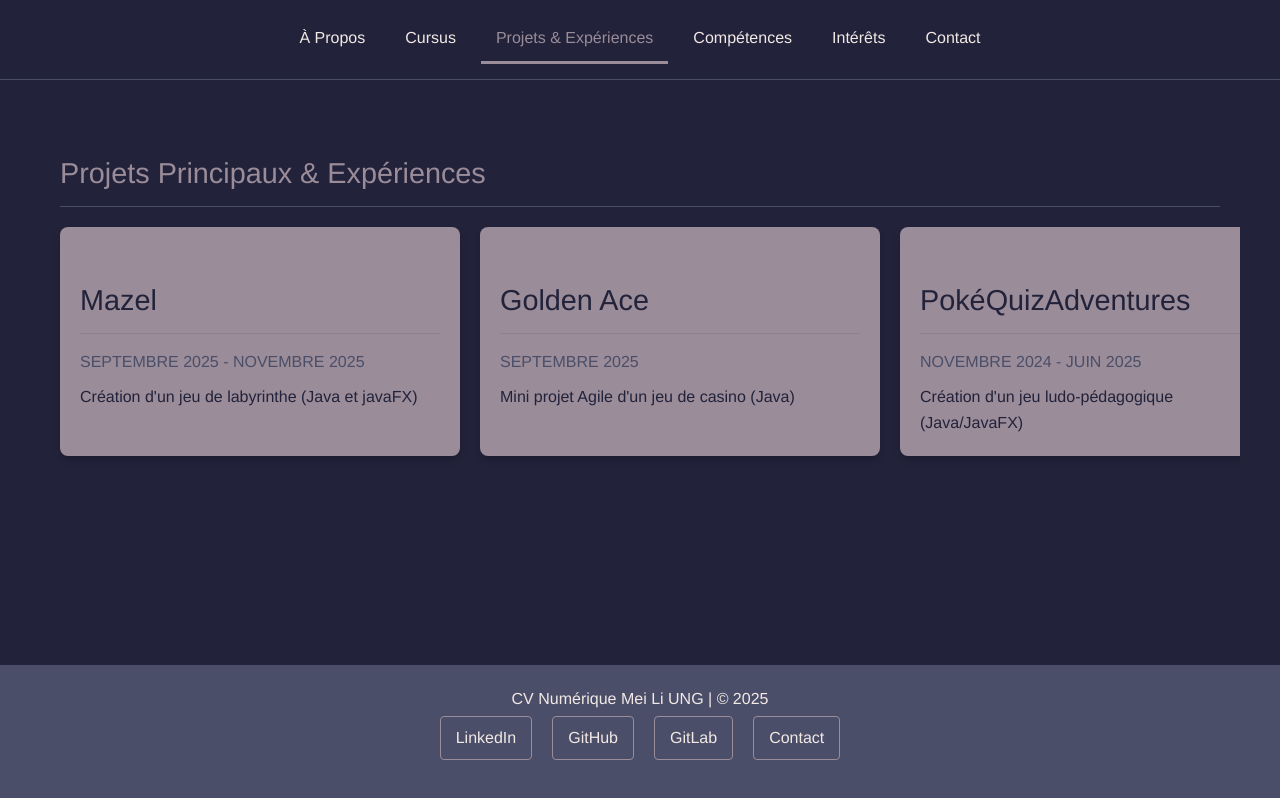
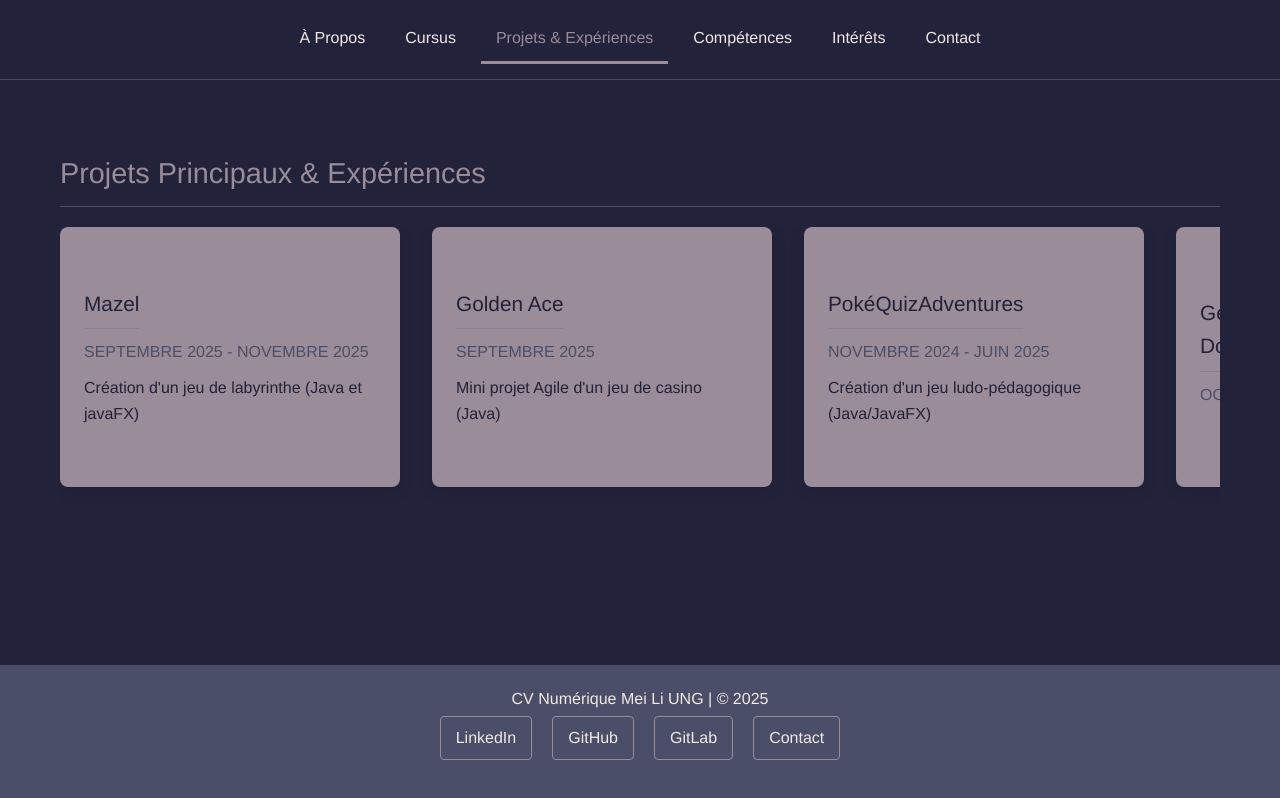
Before and after one commit to M3i-li/Portfolio, a plain HTML site: page html/experiences.html in a window 1280 px wide. Drawn offline with Linux system fonts and the light colour scheme.

Commit message:
ajout de style

```diff
--- a/css/style-caroussel.css
+++ b/css/style-caroussel.css
@@ -1,12 +1,17 @@
-
+/* Responsive carousel container */
 .carousel {
     display: flex;
+    flex-wrap: nowrap;
+    overflow-x: auto;
+    overflow-y: hidden;
     scroll-snap-type: x mandatory;
-    padding-bottom: 20px;
+    gap: 32px;
     width: 100%;
+    min-height: 340px;
+    box-sizing: border-box;
+    padding-bottom: 32px;
 }
 
-/* Cache la barre de défilement par défaut pour une meilleure esthétique (sur WebKit/Chrome/Safari) */
 .carousel::-webkit-scrollbar {
     height: 8px;
 }
@@ -18,6 +23,75 @@
     background: var(--space-indigo);
 }
 
+.flip-card {
+    flex: 0 0 340px;
+    height: 260px;
+    perspective: 1000px;
+    cursor: pointer;
+    scroll-snap-align: start;
+    max-width: 90vw;
+}
+
+.flip-card-inner {
+    position: relative;
+    width: 100%;
+    height: 100%;
+    transition: transform 0.6s cubic-bezier(.4,2,.3,1);
+    transform-style: preserve-3d;
+}
+
+.flip-card:active .flip-card-inner,
+.flip-card:focus .flip-card-inner,
+.flip-card.flipped .flip-card-inner {
+    transform: rotateY(180deg);
+}
+
+.flip-card-front, .flip-card-back {
+    position: absolute;
+    width: 100%;
+    height: 100%;
+    backface-visibility: hidden;
+    border-radius: 8px;
+    box-shadow: 0 4px 16px rgba(0,0,0,0.12);
+    background: var(--lilac-ash);
+    color: var(--space-indigo);
+    display: flex;
+    flex-direction: column;
+    justify-content: center;
+    align-items: flex-start;
+    padding: 24px;
+}
+
+.flip-card-back {
+    transform: rotateY(180deg);
+    background: var(--dusty-grape);
+    color: var(--parchment);
+}
+
+.flip-card h2 {
+    margin-top: 0;
+    font-size: 1.3em;
+    color: var(--space-indigo);
+    border-bottom: 1px solid rgba(34, 34, 59, 0.1);
+    padding-bottom: 8px;
+    margin-bottom: 10px;
+}
+
+.flip-card .date-range {
+    color: var(--dusty-grape);
+    font-weight: 500;
+    margin-bottom: 10px;
+}
+
+.flip-card-back h3 {
+    color: var(--parchment);
+    margin-bottom: 10px;
+}
+
+.flip-card-back ul {
+    color: var(--parchment);
+    margin-left: 18px;
+}
 
 .project-caroussel {
     flex-shrink: 0;
--- a/css/style.css
+++ b/css/style.css
@@ -46,7 +46,7 @@ main {
 
 .page-content, .about-text-section {
     padding: 0 20px;
-    overflow-x: hidden;
+    overflow-x: visible;
 }
 
 
--- a/html/experiences.html
+++ b/html/experiences.html
@@ -25,36 +25,99 @@
             <h2>Projets Principaux & Expériences</h2>
 
             <div class="carousel">
-
-                <article class="project-caroussel">
+                <!-- Mazel -->
+                <div class="flip-card">
+                  <div class="flip-card-inner">
+                    <div class="flip-card-front">
                       <h2>Mazel</h2>
                       <p class="date-range">SEPTEMBRE 2025 - NOVEMBRE 2025</p>
                       <p>Création d'un jeu de labyrinthe (Java et javaFX)</p>
-                </article>
+                    </div>
+                    <div class="flip-card-back">
+                      <h3>Détails</h3>
+                      <ul>
+                        <li>Projet universitaire</li>
+                        <li>Utilisation de JavaFX</li>
+                        <li>Gestion des algorithmes de labyrinthe</li>
+                      </ul>
+                    </div>
+                  </div>
+                </div>
 
-                <article class="project-caroussel">
+                <!-- Golden Ace -->
+                <div class="flip-card">
+                  <div class="flip-card-inner">
+                    <div class="flip-card-front">
                       <h2>Golden Ace</h2>
                       <p class="date-range">SEPTEMBRE 2025</p>
                       <p>Mini projet Agile d'un jeu de casino (Java)</p>
-                </article>
+                    </div>
+                    <div class="flip-card-back">
+                      <h3>Détails</h3>
+                      <ul>
+                        <li>Travail en équipe</li>
+                        <li>Méthodologie Agile</li>
+                        <li>Développement d'un jeu de cartes</li>
+                      </ul>
+                    </div>
+                  </div>
+                </div>
 
-                <article class="project-caroussel">
+                <!-- PokéQuizAdventures -->
+                <div class="flip-card">
+                  <div class="flip-card-inner">
+                    <div class="flip-card-front">
                       <h2>PokéQuizAdventures</h2>
                       <p class="date-range">NOVEMBRE 2024 - JUIN 2025</p>
                       <p>Création d'un jeu ludo-pédagogique (Java/JavaFX)</p>
-                </article>
+                    </div>
+                    <div class="flip-card-back">
+                      <h3>Détails</h3>
+                      <ul>
+                        <li>Quiz interactif</li>
+                        <li>Interface graphique avancée</li>
+                        <li>Apprentissage ludique</li>
+                      </ul>
+                    </div>
+                  </div>
+                </div>
 
-                <article class="project-caroussel">
+                <!-- Gestion BD -->
+                <div class="flip-card">
+                  <div class="flip-card-inner">
+                    <div class="flip-card-front">
                       <h2>Gestion d'une Base de Données (SQL)</h2>
                       <p class="date-range">OCTOBRE 2024 - MAI 2025</p>
-                </article>
+                    </div>
+                    <div class="flip-card-back">
+                      <h3>Détails</h3>
+                      <ul>
+                        <li>Conception de schémas</li>
+                        <li>Requêtes SQL complexes</li>
+                        <li>Optimisation des performances</li>
+                      </ul>
+                    </div>
+                  </div>
+                </div>
 
-                <article class="project-caroussel">
+                <!-- Ubioft Location -->
+                <div class="flip-card">
+                  <div class="flip-card-inner">
+                    <div class="flip-card-front">
                       <h2>Ubioft Location</h2>
                       <p class="date-range">SEPTEMBRE 2024 - NOVEMBRE 2024</p>
                       <p>La création de Site Web Vitrine (HTML/CSS)</p>
-                </article>
-
+                    </div>
+                    <div class="flip-card-back">
+                      <h3>Détails</h3>
+                      <ul>
+                        <li>Site vitrine responsive</li>
+                        <li>Design moderne</li>
+                        <li>HTML/CSS pur</li>
+                      </ul>
+                    </div>
+                  </div>
+                </div>
             </div>
         </section>
     </main>
@@ -67,5 +130,12 @@
             <a href="../html/contact.html" class="footer-btn">Contact</a>
         </div>
     </footer>
+    <script>
+      document.querySelectorAll('.flip-card').forEach(card => {
+        card.addEventListener('click', function() {
+          card.classList.toggle('flipped');
+        });
+      });
+    </script>
 </body>
 </html>
```
Lines whose indentation alone changed are shown as unchanged.
